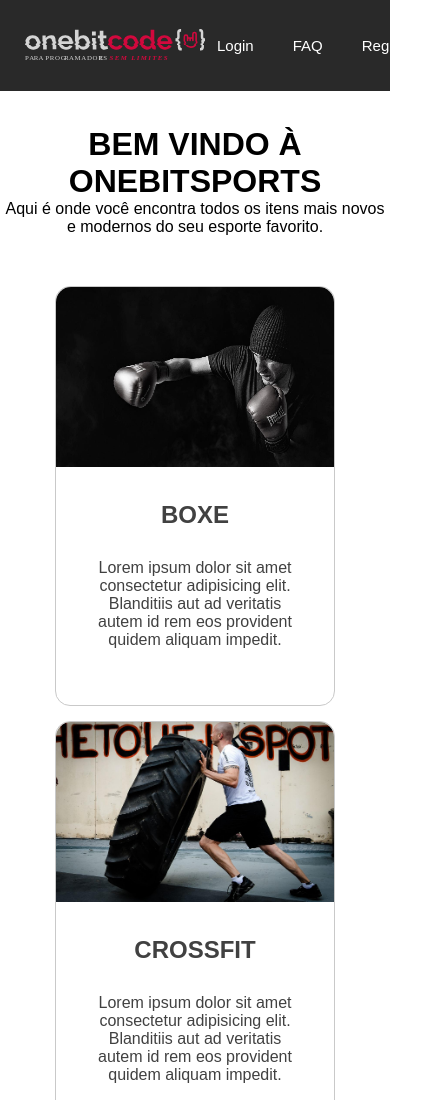
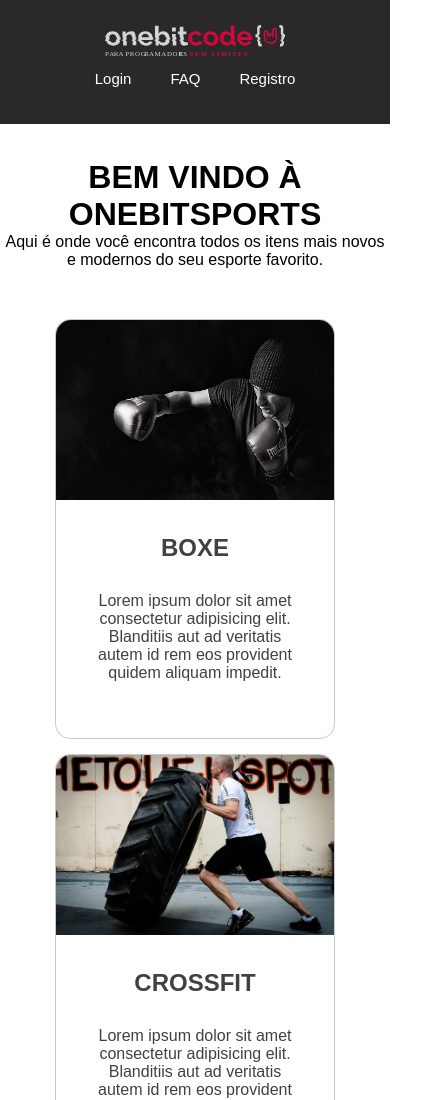
Before and after one commit to alvesraphael11/OneBitSports, a plain HTML site: page index.html in a window 390 px wide. Shown: the top 1100 px of the page, 430 px wide, since content can reach past the window. Drawn offline with Linux system fonts and the light colour scheme.

Commit message:
Update style.css

```diff
--- a/style.css
+++ b/style.css
@@ -152,6 +152,11 @@ a#linkfooter:hover {
 }
 
 @media (max-width: 480px) {
+    header {
+        justify-content: center;
+        display: flex;
+        flex-wrap: wrap;
+    }
     div#gridcontainer {
         display: flex;
         flex-wrap: wrap;
```
